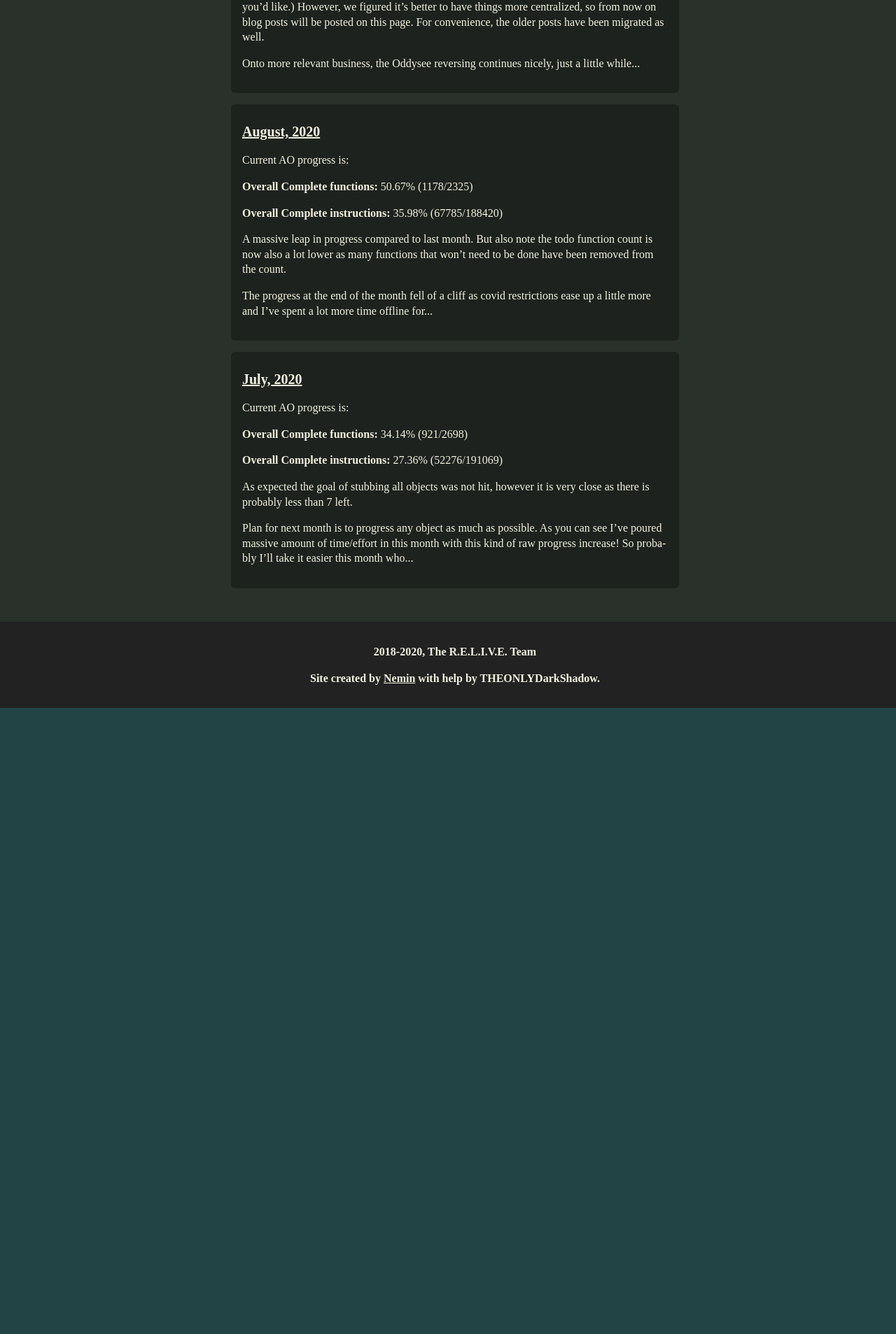
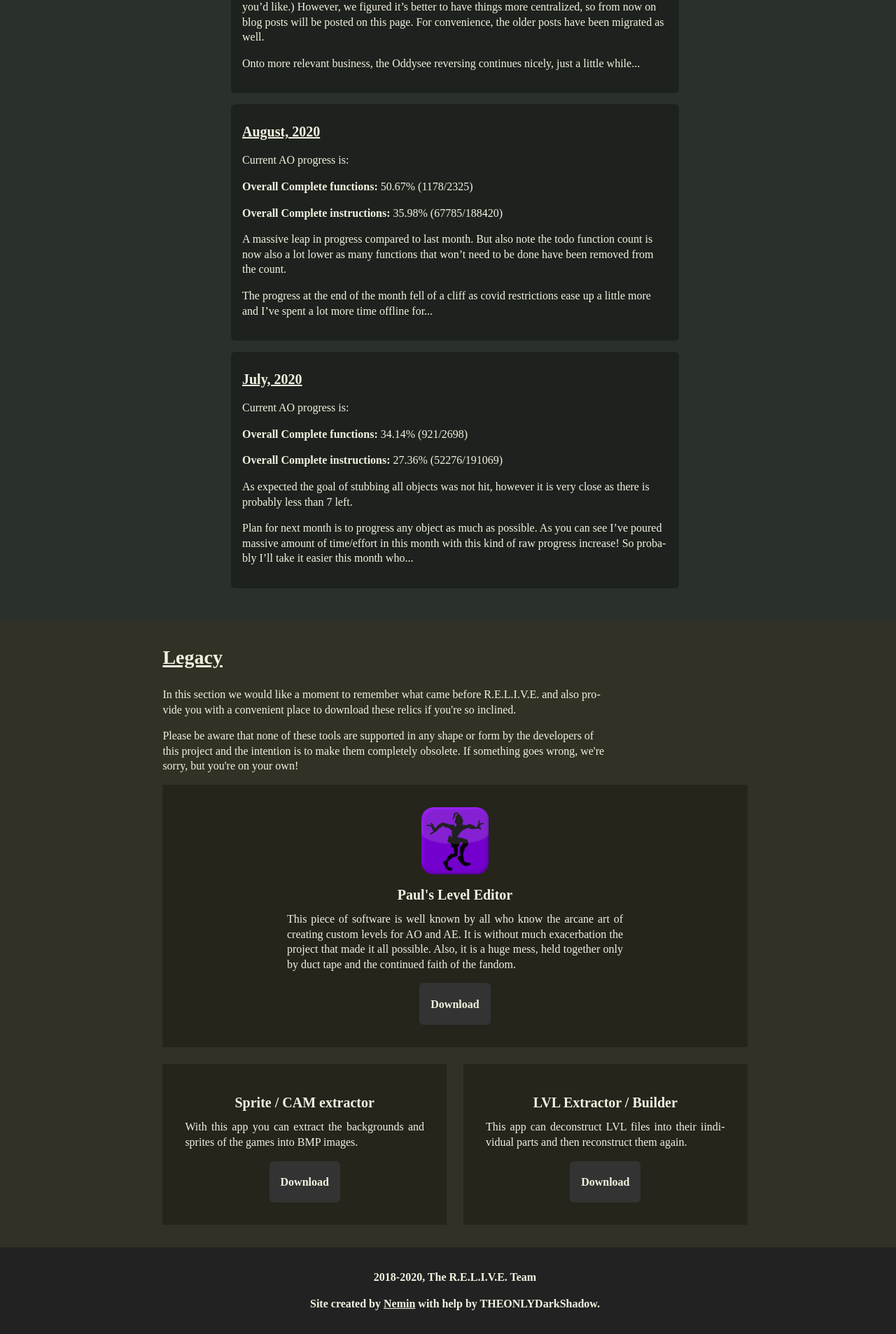
Before and after one commit to AliveTeam/AliveTeam.github.io, a Jekyll site: the page built from index.html, in a window 1280 px wide. Shown: the part 3954-5861 px from the top of the page at 70% size. Built offline with Jekyll 4.4.1, drawn with Linux system fonts in a browser that asks for light colours; some web fonts are replaced; before the commit the page ends 4966 px from its top, so only the background shows below that.

Commit message:
Added Legacy stuff.

```diff
--- a/css/index.scss
+++ b/css/index.scss
@@ -9,6 +9,7 @@ main {
     #roadmap {background-color: #4e7882;}
     #support {background-color: #232728;}
     #blog {background-color: #29312a;}
+    #legacy {background-color: #313125;}
 }
 
 // Headers
@@ -189,6 +190,67 @@ main section p {
     }
 }
 
+#legacy {
+    div {
+        margin-left: auto;
+        margin-right: auto;
+
+        width: 848px;
+        max-width: 100%;
+    }
+}
+
+#legacy ul {
+    display: grid;
+    grid-template-columns: 1fr 1fr;
+
+    list-style-type: none;
+    padding: 0;
+    grid-gap: 1.5rem;
+
+    li {
+	padding: 2rem;
+	background: #25251c;
+
+	text-align: justify;
+
+	img {
+	    margin: 0 auto;
+	    margin-bottom: 1rem;
+	    width: 96px;
+	}
+
+	h3 {
+	    text-align: center;
+	}
+
+	& > p {
+	    margin-left: auto;
+	    margin-right: auto;
+
+	}
+
+	a {
+	    margin: 0 auto;
+	    width: min-content;
+	    display: block;
+	    padding: 0.2rem 1rem;
+	    text-decoration: none;
+	    border-radius: 6px;
+	    background: #333;
+	}
+    }
+
+    li:first-child {
+	grid-column: 1 / 3;
+
+	& > p {
+
+	    width: 60ch;
+	}
+    }
+}
+
 // Mobile
 
 @media(orientation: portrait) {
--- a/index.html
+++ b/index.html
@@ -181,4 +181,37 @@
         </ul>
     </div>
   </section>
+
+  <section id="legacy">
+    <div>
+      <h2>Legacy</h2>
+      <p>In this section we would like a moment to remember what came before R.E.L.I.V.E. and also
+      provide you with a convenient place to download these relics if you're so inclined.</p>
+      <p>Please be aware that none of these tools are supported in any shape or form by the
+      developers of this project and the intention is to make them completely obsolete. If something
+      goes wrong, we're sorry, but you're on your own!</p>
+      <ul>
+        <li>
+	  <img src="imgs/ple.png" alt="Paul's Level Editor">
+          <h3>Paul's Level Editor</h3>
+          <p>This piece of software is well known by all who know the arcane art of creating custom
+          levels for AO and AE. It is without much exacerbation the project that made it all
+          possible. Also, it is a huge mess, held together only by duct tape and the continued faith
+          of the fandom.</p>
+	  <a href="/legacy/Editor_0.6.2.zip"><p>Download</p></a>
+	</li>
+	<li>
+	  <h3>Sprite / CAM extractor</h3>
+	  <p>With this app you can extract the backgrounds and sprites of the games into BMP images.</p>
+	  <a href="/legacy/Decoder_0.5.rar"><p>Download</p></a>
+	</li>
+	<li>
+	  <h3>LVL Extractor / Builder</h3>
+	  <p>This app can deconstruct LVL files into their iindividual parts and then reconstruct
+	  them again.</p>
+	  <a href="/legacy/LVL_Extractor_and_Builder.zip"><p>Download</p></a>
+	</li>
+      </ul>
+    </div>
+  </section>
 </main>
```
Also changed, not shown: imgs/ple.png (added), 3 other files.
